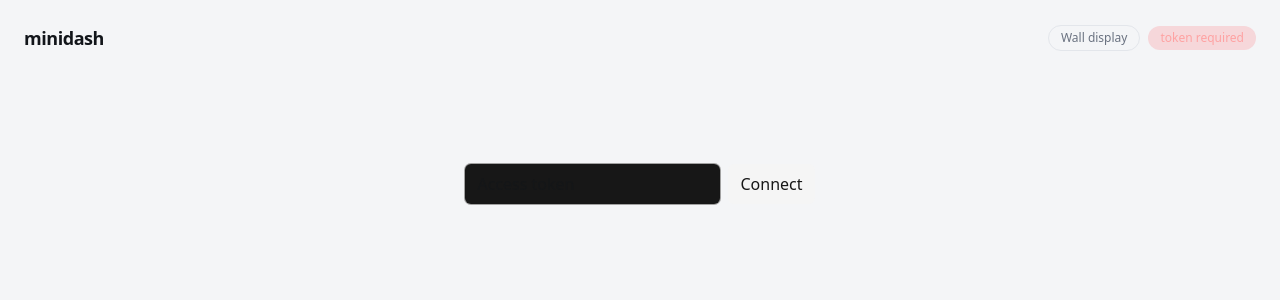
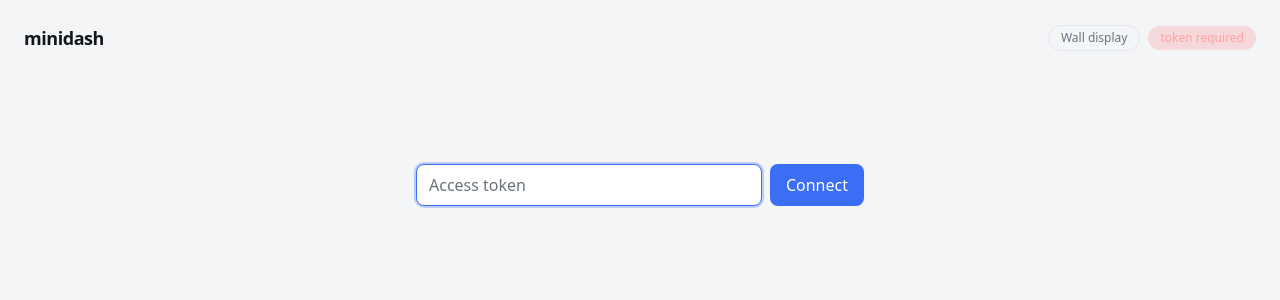
Before and after one commit to devdaviddr/minidash, a React (Vite) app in the folder web/: page / in a window 1280 px wide. Shown: the top 300 px of the page. Built offline with nearby package versions, Linux system fonts and the light colour scheme; no server answers.

Commit message:
fix(web): make the token form readable in the light theme (#2)
The token field used fixed dark colours, giving a black box with invisible text on the light theme. Now uses theme tokens, with a regression test. Refs: T-10

```diff
--- a/web/src/App.tsx
+++ b/web/src/App.tsx
@@ -9,6 +9,7 @@ import { MemoryCard } from './components/MemoryCard'
 import { NetworkCard } from './components/NetworkCard'
 import { ProcessesCard } from './components/ProcessesCard'
 import { Summary } from './components/Summary'
+import { TokenForm } from './components/TokenForm'
 import { SharesCard } from './components/SharesCard'
 
 const TOKEN_KEY = 'minidash.token'
@@ -28,29 +29,6 @@ const STATUS_STYLE: Record<StreamStatus, string> = {
   connecting: 'bg-amber-500/15 text-amber-300',
   disconnected: 'bg-red-500/15 text-red-300',
   unauthorized: 'bg-red-500/15 text-red-300',
-}
-
-function TokenForm({ onSave }: { onSave: (t: string) => void }) {
-  const [value, setValue] = useState('')
-  return (
-    <form
-      className="flex gap-2"
-      onSubmit={(e) => {
-        e.preventDefault()
-        onSave(value.trim())
-      }}
-    >
-      <input
-        type="password"
-        autoFocus
-        value={value}
-        onChange={(e) => setValue(e.target.value)}
-        placeholder="Access token"
-        className="rounded-md bg-neutral-900 px-3 py-2 ring-1 ring-neutral-700 focus:ring-neutral-400 outline-none"
-      />
-      <button className="rounded-md bg-neutral-100 px-3 py-2 text-neutral-900 font-medium">Connect</button>
-    </form>
-  )
 }
 
 export default function App() {
--- /dev/null
+++ b/web/src/components/TokenForm.tsx
@@ -0,0 +1,33 @@
+import { useState } from 'react'
+
+/** Asks for the agent's access token. Uses theme tokens so it is readable in light and dark. */
+export function TokenForm({ onSave }: { onSave: (token: string) => void }) {
+  const [value, setValue] = useState('')
+  return (
+    <form
+      className="flex w-full max-w-md gap-2"
+      onSubmit={(e) => {
+        e.preventDefault()
+        const t = value.trim()
+        if (t) onSave(t)
+      }}
+    >
+      <input
+        type="password"
+        autoFocus
+        autoComplete="off"
+        aria-label="Access token"
+        value={value}
+        onChange={(e) => setValue(e.target.value)}
+        placeholder="Access token"
+        className="min-w-0 flex-1 rounded-lg border border-line bg-surface px-3 py-2 text-fg placeholder:text-muted outline-none focus:border-accent focus:ring-2 focus:ring-accent/30"
+      />
+      <button
+        type="submit"
+        className="rounded-lg bg-accent px-4 py-2 font-medium text-white hover:opacity-90 focus-visible:ring-2 focus-visible:ring-accent/40 outline-none"
+      >
+        Connect
+      </button>
+    </form>
+  )
+}
```
Also changed, not shown: 1 other file (tests, documents, lock files or other folders).
